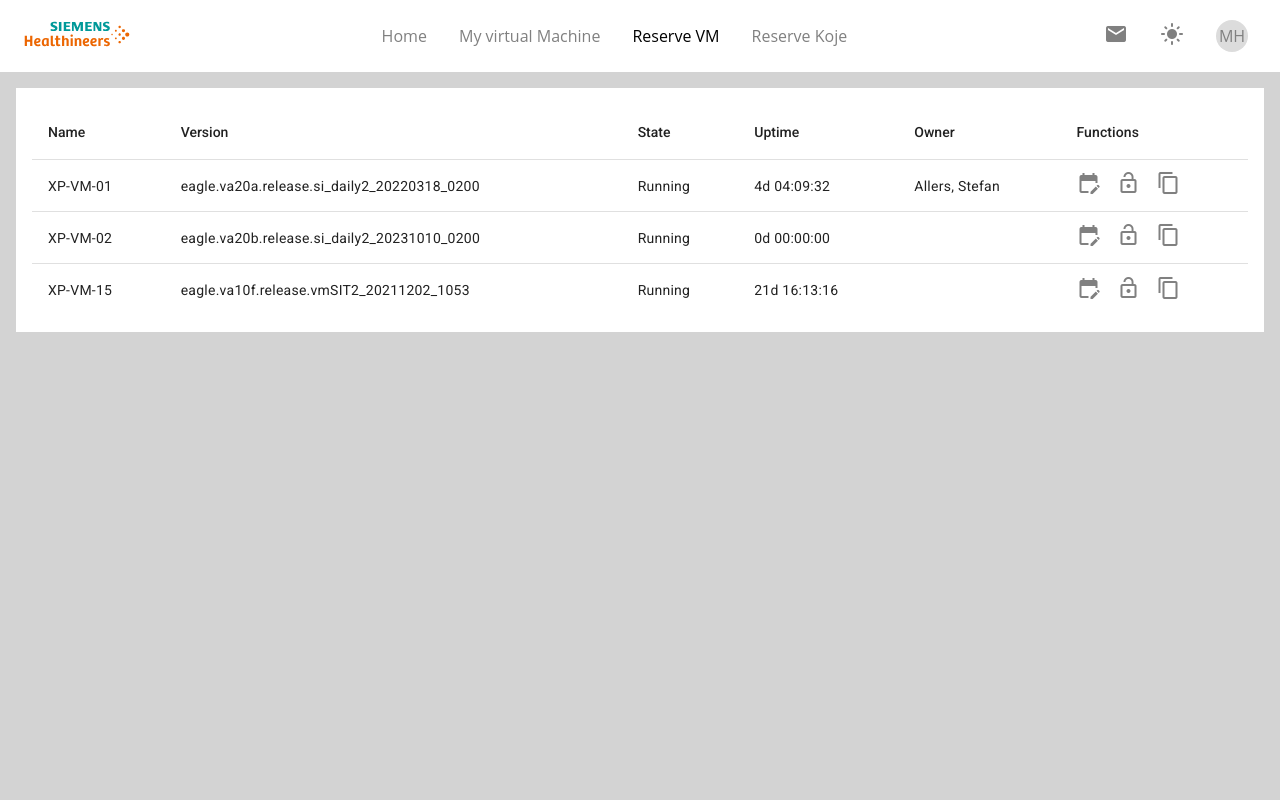
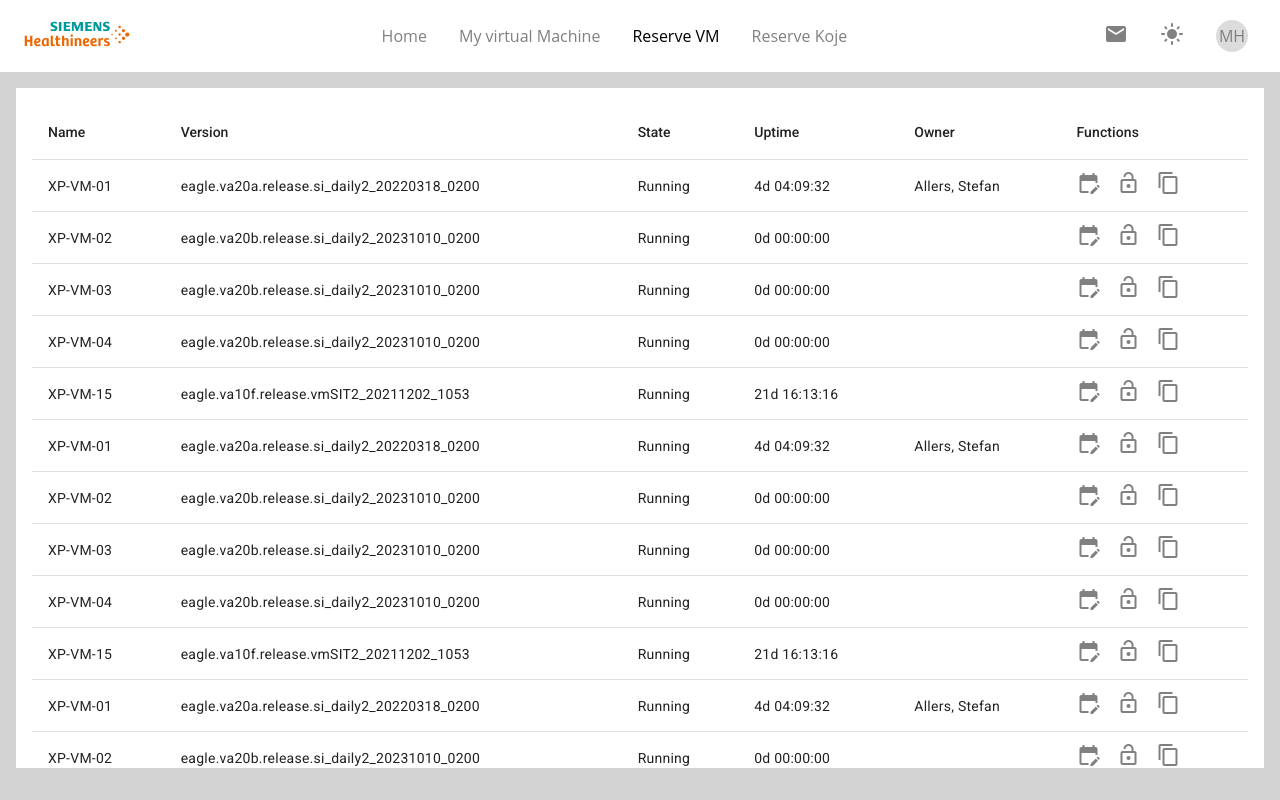
Before and after one commit to 0tamko/SHS-XP-Reservation-System, an Angular app: page /reservationvms in a window 1280 px wide. Built offline with nearby package versions, Linux system fonts and the light colour scheme.

Commit message:
Backup commit if i scrap dialog window

```diff
--- a/src/app/app.module.ts
+++ b/src/app/app.module.ts
@@ -4,6 +4,7 @@ import {MatIconModule} from '@angular/material/icon';
 import {MatTableModule} from '@angular/material/table';
 import {MatSortModule} from '@angular/material/sort';
 import {MatSnackBarModule} from '@angular/material/snack-bar';
+import {MatDialogModule} from '@angular/material/dialog';
 
 
 import { AppRoutingModule } from './app-routing.module';
@@ -30,6 +31,7 @@ import { NoopAnimationsModule } from '@angular/platform-browser/animations';
     MatTableModule,
     MatSortModule,
     MatSnackBarModule,
+    MatDialogModule,
     NoopAnimationsModule,
     //App routing Module MUST BE last!!
     AppRoutingModule
--- a/src/app/reserve-vm/reserve-vm.component.scss
+++ b/src/app/reserve-vm/reserve-vm.component.scss
@@ -2,7 +2,7 @@
     background-color: white;
     width: inherit;
     margin: 1rem;
-    max-height: 90vh;
+    max-height: 85vh;
     max-width: 100%;
     overflow: auto;
 
--- a/src/app/reserve-vm/reserve-vm.component.ts
+++ b/src/app/reserve-vm/reserve-vm.component.ts
@@ -18,6 +18,28 @@ export class ReserveVmComponent {
   data: reservationVm [] = [
     {id: 1,name:"XP-VM-01", version: "eagle.va20a.release.si_daily2_20220318_0200", status: null ,state: "Running", uptime:"4d 04:09:32 " ,owner: "Allers, Stefan" },
     {id: 1,name:"XP-VM-02", version: "eagle.va20b.release.si_daily2_20231010_0200", status: null ,state: "Running", uptime:"0d 00:00:00" ,owner: null },
+    {id: 1,name:"XP-VM-03", version: "eagle.va20b.release.si_daily2_20231010_0200", status: null ,state: "Running", uptime:"0d 00:00:00" ,owner: null },
+    {id: 1,name:"XP-VM-04", version: "eagle.va20b.release.si_daily2_20231010_0200", status: null ,state: "Running", uptime:"0d 00:00:00" ,owner: null },
+    {id: 1,name:"XP-VM-15", version: "eagle.va10f.release.vmSIT2_20211202_1053", status: null ,state: "Running", uptime:" 21d 16:13:16 " ,owner: null },
+    {id: 1,name:"XP-VM-01", version: "eagle.va20a.release.si_daily2_20220318_0200", status: null ,state: "Running", uptime:"4d 04:09:32 " ,owner: "Allers, Stefan" },
+    {id: 1,name:"XP-VM-02", version: "eagle.va20b.release.si_daily2_20231010_0200", status: null ,state: "Running", uptime:"0d 00:00:00" ,owner: null },
+    {id: 1,name:"XP-VM-03", version: "eagle.va20b.release.si_daily2_20231010_0200", status: null ,state: "Running", uptime:"0d 00:00:00" ,owner: null },
+    {id: 1,name:"XP-VM-04", version: "eagle.va20b.release.si_daily2_20231010_0200", status: null ,state: "Running", uptime:"0d 00:00:00" ,owner: null },
+    {id: 1,name:"XP-VM-15", version: "eagle.va10f.release.vmSIT2_20211202_1053", status: null ,state: "Running", uptime:" 21d 16:13:16 " ,owner: null },
+    {id: 1,name:"XP-VM-01", version: "eagle.va20a.release.si_daily2_20220318_0200", status: null ,state: "Running", uptime:"4d 04:09:32 " ,owner: "Allers, Stefan" },
+    {id: 1,name:"XP-VM-02", version: "eagle.va20b.release.si_daily2_20231010_0200", status: null ,state: "Running", uptime:"0d 00:00:00" ,owner: null },
+    {id: 1,name:"XP-VM-03", version: "eagle.va20b.release.si_daily2_20231010_0200", status: null ,state: "Running", uptime:"0d 00:00:00" ,owner: null },
+    {id: 1,name:"XP-VM-04", version: "eagle.va20b.release.si_daily2_20231010_0200", status: null ,state: "Running", uptime:"0d 00:00:00" ,owner: null },
+    {id: 1,name:"XP-VM-15", version: "eagle.va10f.release.vmSIT2_20211202_1053", status: null ,state: "Running", uptime:" 21d 16:13:16 " ,owner: null },
+    {id: 1,name:"XP-VM-01", version: "eagle.va20a.release.si_daily2_20220318_0200", status: null ,state: "Running", uptime:"4d 04:09:32 " ,owner: "Allers, Stefan" },
+    {id: 1,name:"XP-VM-02", version: "eagle.va20b.release.si_daily2_20231010_0200", status: null ,state: "Running", uptime:"0d 00:00:00" ,owner: null },
+    {id: 1,name:"XP-VM-03", version: "eagle.va20b.release.si_daily2_20231010_0200", status: null ,state: "Running", uptime:"0d 00:00:00" ,owner: null },
+    {id: 1,name:"XP-VM-04", version: "eagle.va20b.release.si_daily2_20231010_0200", status: null ,state: "Running", uptime:"0d 00:00:00" ,owner: null },
+    {id: 1,name:"XP-VM-15", version: "eagle.va10f.release.vmSIT2_20211202_1053", status: null ,state: "Running", uptime:" 21d 16:13:16 " ,owner: null },
+    {id: 1,name:"XP-VM-01", version: "eagle.va20a.release.si_daily2_20220318_0200", status: null ,state: "Running", uptime:"4d 04:09:32 " ,owner: "Allers, Stefan" },
+    {id: 1,name:"XP-VM-02", version: "eagle.va20b.release.si_daily2_20231010_0200", status: null ,state: "Running", uptime:"0d 00:00:00" ,owner: null },
+    {id: 1,name:"XP-VM-03", version: "eagle.va20b.release.si_daily2_20231010_0200", status: null ,state: "Running", uptime:"0d 00:00:00" ,owner: null },
+    {id: 1,name:"XP-VM-04", version: "eagle.va20b.release.si_daily2_20231010_0200", status: null ,state: "Running", uptime:"0d 00:00:00" ,owner: null },
     {id: 1,name:"XP-VM-15", version: "eagle.va10f.release.vmSIT2_20211202_1053", status: null ,state: "Running", uptime:" 21d 16:13:16 " ,owner: null },
   ];
   dataSource = new MatTableDataSource(this.data);
--- a/src/styles.scss
+++ b/src/styles.scss
@@ -3,6 +3,7 @@
     box-sizing: border-box;
     padding: 0px;
     margin: 0px;
+    overflow: auto;
 }
 
 
```
